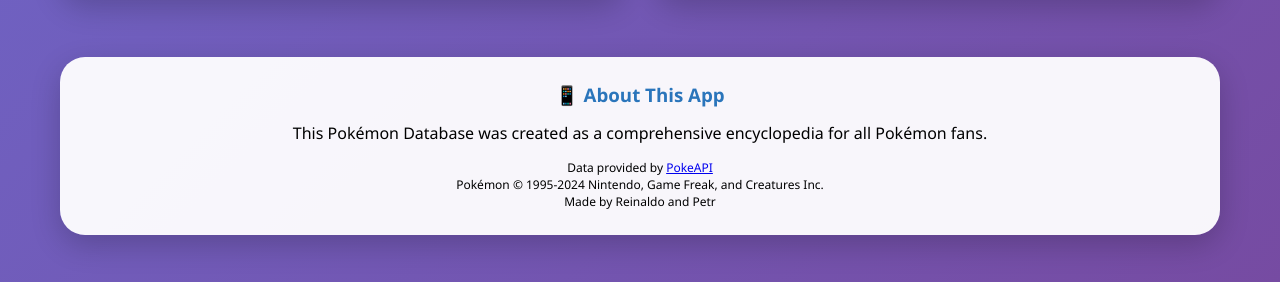
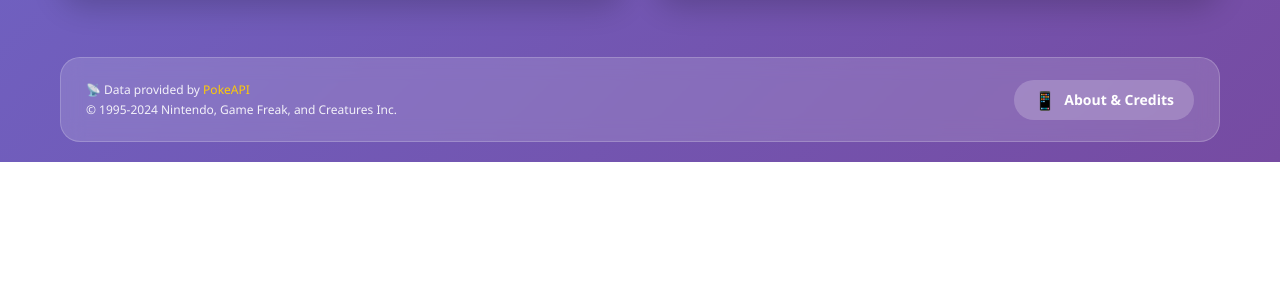
Before and after one commit to aki-7773/pokeymon, a plain HTML site: page Codes/views/start.html in a window 1280 px wide. Shown: the part 2144-2426 px from the top of the page. After the commit the page ends 2306 px from the top, so only its background shows below. Drawn offline with Linux system fonts and the light colour scheme; no server answers.

Commit message:
Implement new footer with credits section
Added a new footer with credits and adjusted styles for dark mode.

```diff
--- a/Codes/views/start.html
+++ b/Codes/views/start.html
@@ -573,27 +573,81 @@
             margin: 30px 0;
         }
 
-        .info-card {
-            background: rgba(255,255,255,0.95);
-            border-radius: 25px;
-            padding: 25px;
-            margin: 30px 0;
-            text-align: center;
-            box-shadow: 0 10px 30px rgba(0,0,0,0.2);
+        /* ========== NEUER FOOTER MIT CREDITS-LINK ========== */
+        .footer-wrapper {
+            display: flex;
+            justify-content: space-between;
+            align-items: center;
+            flex-wrap: wrap;
+            gap: 20px;
+            margin-top: 30px;
+            padding: 20px 25px;
+            background: rgba(255,255,255,0.15);
+            backdrop-filter: blur(10px);
+            border-radius: 20px;
+            border: 1px solid rgba(255,255,255,0.2);
         }
 
-        body.dark-mode .info-card {
-            background: rgba(0,0,0,0.8);
-            color: white;
+        body.dark-mode .footer-wrapper {
+            background: rgba(0,0,0,0.3);
+            border-color: rgba(255,255,255,0.1);
         }
 
-        .info-card h3 {
-            color: #2a75bb;
-            margin-bottom: 15px;
+        .footer-credits {
+            text-align: left;
         }
 
-        body.dark-mode .info-card h3 {
+        .footer-credits p {
+            color: rgba(255,255,255,0.9);
+            font-size: 12px;
+            margin: 3px 0;
+        }
+
+        .footer-credits a {
             color: #ffcb05;
+            text-decoration: none;
+        }
+
+        .footer-credits a:hover {
+            text-decoration: underline;
+        }
+
+        .footer-about {
+            text-align: right;
+        }
+
+        .footer-about a {
+            display: inline-flex;
+            align-items: center;
+            gap: 8px;
+            background: rgba(255,255,255,0.2);
+            padding: 8px 20px;
+            border-radius: 40px;
+            color: white;
+            text-decoration: none;
+            font-weight: bold;
+            transition: all 0.3s;
+            font-size: 14px;
+        }
+
+        .footer-about a:hover {
+            background: #ffcb05;
+            color: #2a75bb;
+            transform: translateY(-2px);
+        }
+
+        .about-icon {
+            font-size: 18px;
+        }
+
+        @media (max-width: 768px) {
+            .footer-wrapper {
+                flex-direction: column;
+                text-align: center;
+            }
+            .footer-credits, .footer-about {
+                text-align: center;
+            }
         }
 
         /* Animationen */
@@ -843,15 +897,18 @@
         </div>
     </div>
 
-    <!-- About This App Card -->
-    <div class="info-card">
-        <h3>📱 About This App</h3>
-        <p>This Pokémon Database was created as a comprehensive encyclopedia for all Pokémon fans.</p>
-        <p style="margin-top: 15px; font-size: 12px;">
-            Data provided by <a href="https://pokeapi.co/" target="_blank">PokeAPI</a><br>
-            Pokémon © 1995-2024 Nintendo, Game Freak, and Creatures Inc.<br>
-            Made by Reinaldo and Petr
-        </p>
+    <!-- ========== NEUER FOOTER ========== -->
+    <div class="footer-wrapper">
+        <div class="footer-credits">
+            <p>📡 Data provided by <a href="https://pokeapi.co/" target="_blank">PokeAPI</a></p>
+            <p>© 1995-2024 Nintendo, Game Freak, and Creatures Inc.</p>
+        </div>
+        <div class="footer-about">
+            <a href="credits.html">
+                <span class="about-icon">📱</span>
+                <span>About & Credits</span>
+            </a>
+        </div>
     </div>
 </div>
 
@@ -998,7 +1055,7 @@
         }
     }
 
-    // ========== SUCH-FIX: NUR NORMALE POKÉMON (KEINE SPECIALS) ==========
+    // Search Function
     let allPokemonNames = [];
 
     async function loadPokemonNames() {
```
